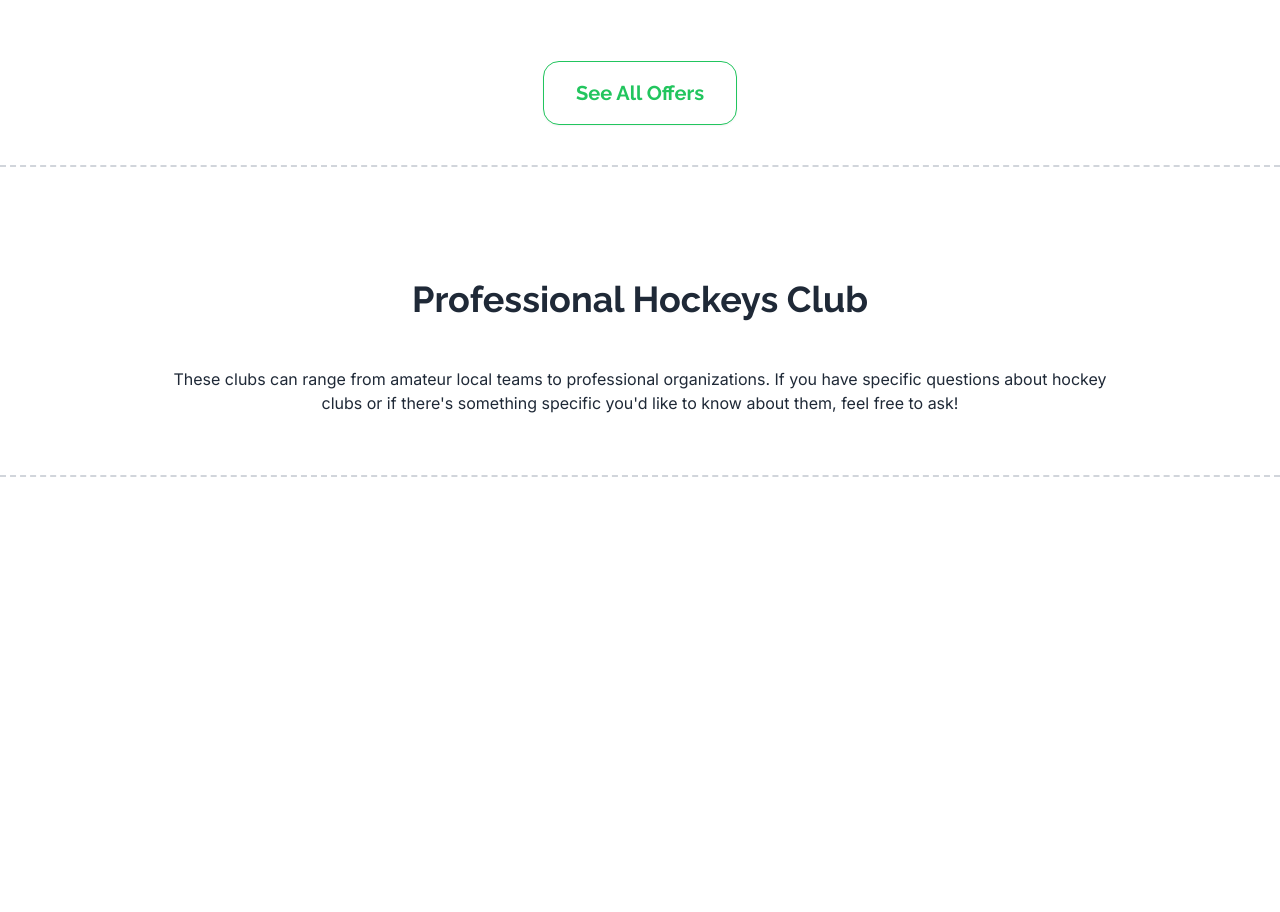
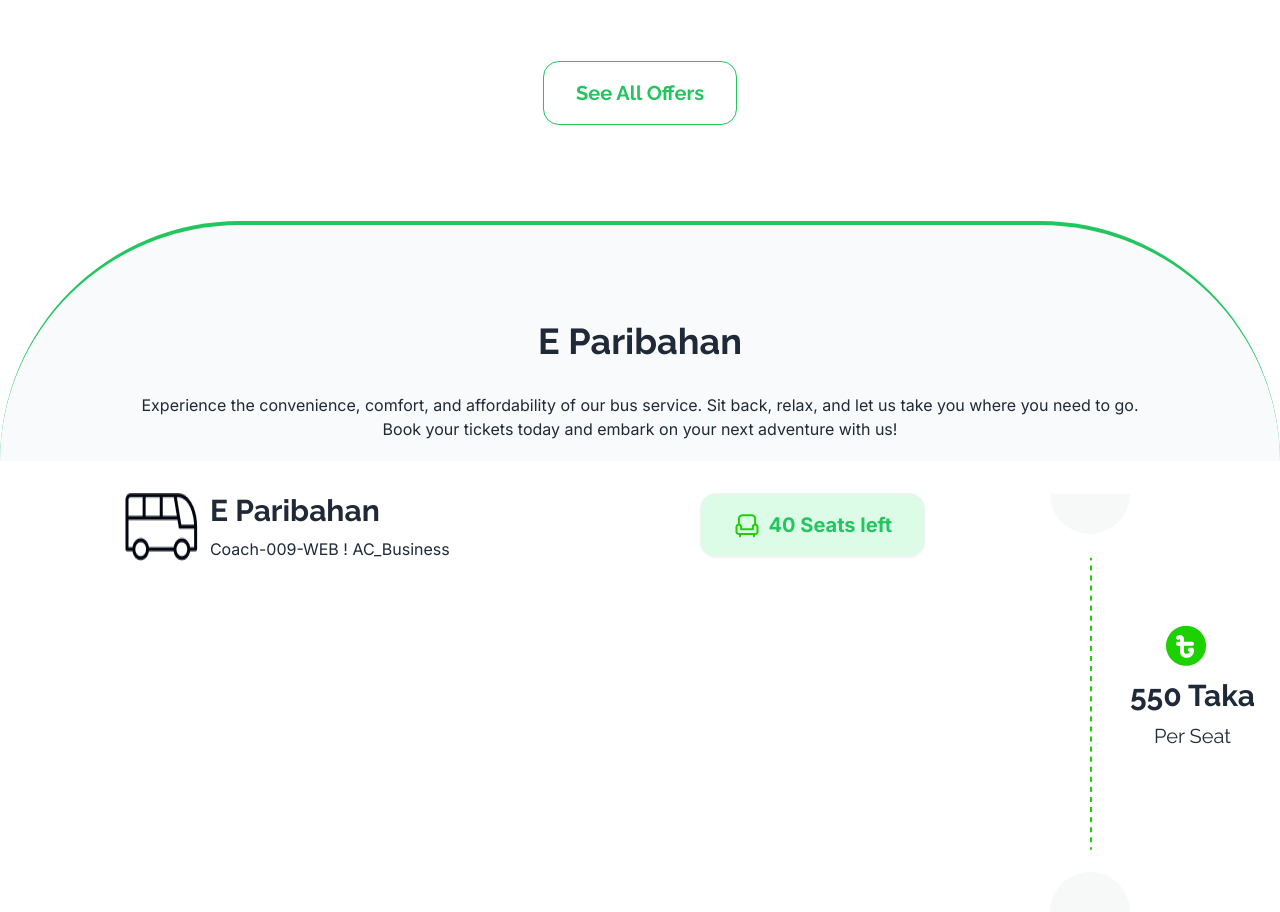
Before and after one commit to Tanjida-Akhter/smart-ticketing, a plain HTML site: page index.html in a window 1280 px wide. Shown: the part 1033-1945 px from the top of the page. Before the commit the page ends 1510 px from the top, so only its background shows below. Drawn offline with nearby package versions, Linux system fonts and the light colour scheme.

```diff
--- a/index.html
+++ b/index.html
@@ -164,18 +164,50 @@
           See All Offers
         </button>
       </div>
+      <!-- E paribahan -->
+      <div
+        class="mt-14 mb-8 bg-gray-50 flex flex-col text-center rounded-t-full border-t-4 border-t-green-500 mx-6 lg:mx-0"
+      >
+        <div class="mt-16 text-4xl font-bold font-raleway py-8 text-center">
+          E Paribahan
+        </div>
+        <div class="font-inter mb-5">
+          Experience the convenience, comfort, and affordability of our bus
+          service. Sit back, relax, and let us take you where you need to go.
+          <br />
+          Book your tickets today and embark on your next adventure with us!
+        </div>
+      </div>
       <!-- bus details section -->
-      <div
-      class="py-10 flex flex-col text-center gap-y-4 border-y-2 border-y-gray-300 border-dashed mx-6 lg:mx-0"
-    >
-      <div class="mt-10 text-4xl font-bold font-raleway py-8 text-center">
-        Professional Hockeys Club
-      </div>
-      <div class="font-inter mb-5">
-        These clubs can range from amateur local teams to professional
-        organizations. If you have specific questions about hockey <br />
-        clubs or if there's something specific you'd like to know about them,
-        feel free to ask!
+      <div class="flex">
+        <!-- ticket details -->
+        <div>
+          <div class="flex justify-around w-[1050px]
+          ">
+            <div class="flex gap-3">
+              <img src="images/bus-logo.png" alt="" />
+              <div>
+                <div class="text-3xl font-bold font-raleway ">E Paribahan</div>
+                <div class="font-inter pt-2">Coach-009-WEB ! AC_Business</div>
+              </div>
+            </div>
+            <div class="rounded-2xl px-8 text-green-500 bg-green-100 font-bold text-xl font-inter btn sm:btn-sm md:btn-md lg:btn-lg">
+                <img src="images/seat-green.png" alt="">
+                <p>40 Seats left</p>
+            </div>
+          </div>
+          <div></div>
+        </div>
+        <!-- divider -->
+        <div>
+            <img src="images/info-devider.png" alt="">
+        </div>
+        <!-- ticket price -->
+        <div class="font-raleway text-center pt-32">
+            <img src="images/fare.png" class="pl-8" alt="">
+            <p class="text-3xl font-bold py-2">550 Taka</p>
+            <p class="text-xl">Per Seat</p>
+        </div>
       </div>
     </main>
     <footer></footer>
```
